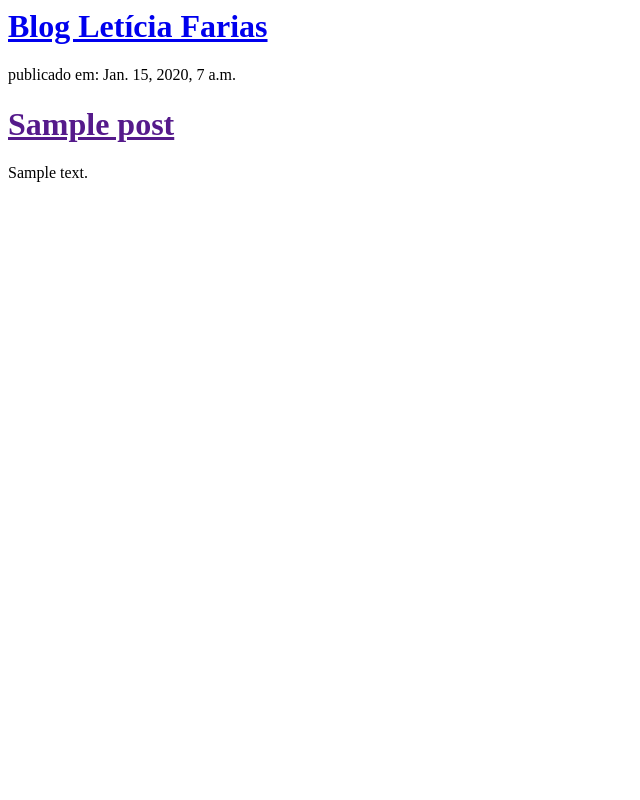
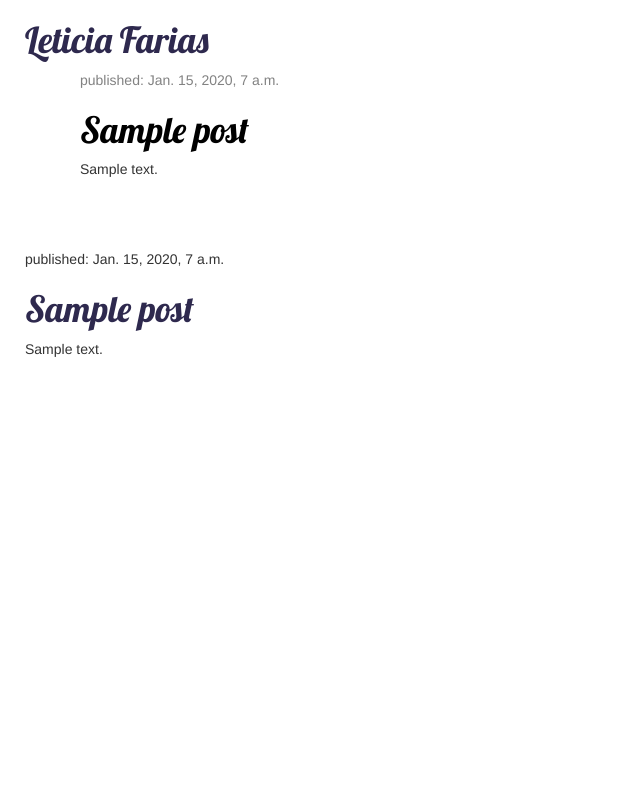
Before and after one commit to lelefarias/my-first-blog, a Django app: template blog/templates/blog/post_list.html in a window 1280 px wide. Shown: the whole page, without its empty margins (0-640 px from the left). Run offline with Django 3.2, Linux system fonts and the light colour scheme; the template is opened without the code that fills it: values that come from a table or form of the project are taken from there, others are empty; tables that the repository leaves empty hold one stand-in row (values such as "Sample post"); some libraries are stand-ins or nearby versions.

Commit message:
Tutorial Django Girls - Capítulo CSS Deixe tudo mais bonito

```diff
--- /dev/null
+++ b/blog/static/css/blog.css
@@ -0,0 +1,56 @@
+h1 a {
+    color: #2E294E;
+}
+body {
+    padding-left: 25px;
+}
+h1 a {
+    color: #2E294E;
+    font-family: 'Lobster';
+}
+.page-header {
+    background-color: #ff9400;
+    margin-top: 0;
+    padding: 20px 20px 20px 40px;
+}
+
+.page-header h1, .page-header h1 a, .page-header h1 a:visited, .page-header h1 a:active {
+    color: #ffffff;
+    font-size: 36pt;
+    text-decoration: none;
+}
+
+.content {
+    margin-left: 40px;
+}
+
+h1, h2, h3, h4 {
+    font-family: 'Lobster', cursive;
+}
+
+.date {
+    color: #828282;
+}
+
+.save {
+    float: right;
+}
+
+.post-form textarea, .post-form input {
+    width: 100%;
+}
+
+.top-menu, .top-menu:hover, .top-menu:visited {
+    color: #ffffff;
+    float: right;
+    font-size: 26pt;
+    margin-right: 20px;
+}
+
+.post {
+    margin-bottom: 70px;
+}
+
+.post h1 a, .post h1 a:visited {
+    color: #000000;
+}
--- a/blog/templates/blog/post_list.html
+++ b/blog/templates/blog/post_list.html
@@ -1,19 +1,39 @@
+{% load staticfiles %}
 <html>
     <head>
-        <title>Blog Letícia Farias</title>
+        <title>Leticia Farias</title>
+        <link rel="stylesheet" href="//maxcdn.bootstrapcdn.com/bootstrap/3.2.0/css/bootstrap.min.css">
+        <link rel="stylesheet" href="//maxcdn.bootstrapcdn.com/bootstrap/3.2.0/css/bootstrap-theme.min.css">
+        <link rel="stylesheet" href="{% static 'css/blog.css' %}">
+        <link href="//fonts.googleapis.com/css?family=Lobster&subset=latin,latin-ext" rel="stylesheet" type="text/css">
     </head>
     <body>
         <div>
-            <h1><a href="/">Blog Letícia Farias</a></h1>
+            <h1><a href="/">Leticia Farias</a></h1>
         </div>
+          <div class="content container">
+            <div class="row">
+                <div class="col-md-8">
+                    {% for post in posts %}
+                        <div class="post">
+                            <div class="date">
+                                <p>published: {{ post.published_date }}</p>
+                            </div>
+                            <h1><a href="">{{ post.title }}</a></h1>
+                            <p>{{ post.text|linebreaksbr }}</p>
+                        </div>
+                    {% endfor %}
+                </div>
+            </div>
+          </div>
 
 
         {% for post in posts %}
-          <div>
-              <p>publicado em: {{ post.published_date }}</p>
-              <h1><a href="">{{ post.title }}</a></h1>
-              <p>{{ post.text|linebreaksbr }}</p>
-          </div>
+            <div>
+                <p>published: {{ post.published_date }}</p>
+                <h1><a href="">{{ post.title }}</a></h1>
+                <p>{{ post.text|linebreaksbr }}</p>
+            </div>
         {% endfor %}
     </body>
 </html>
```
